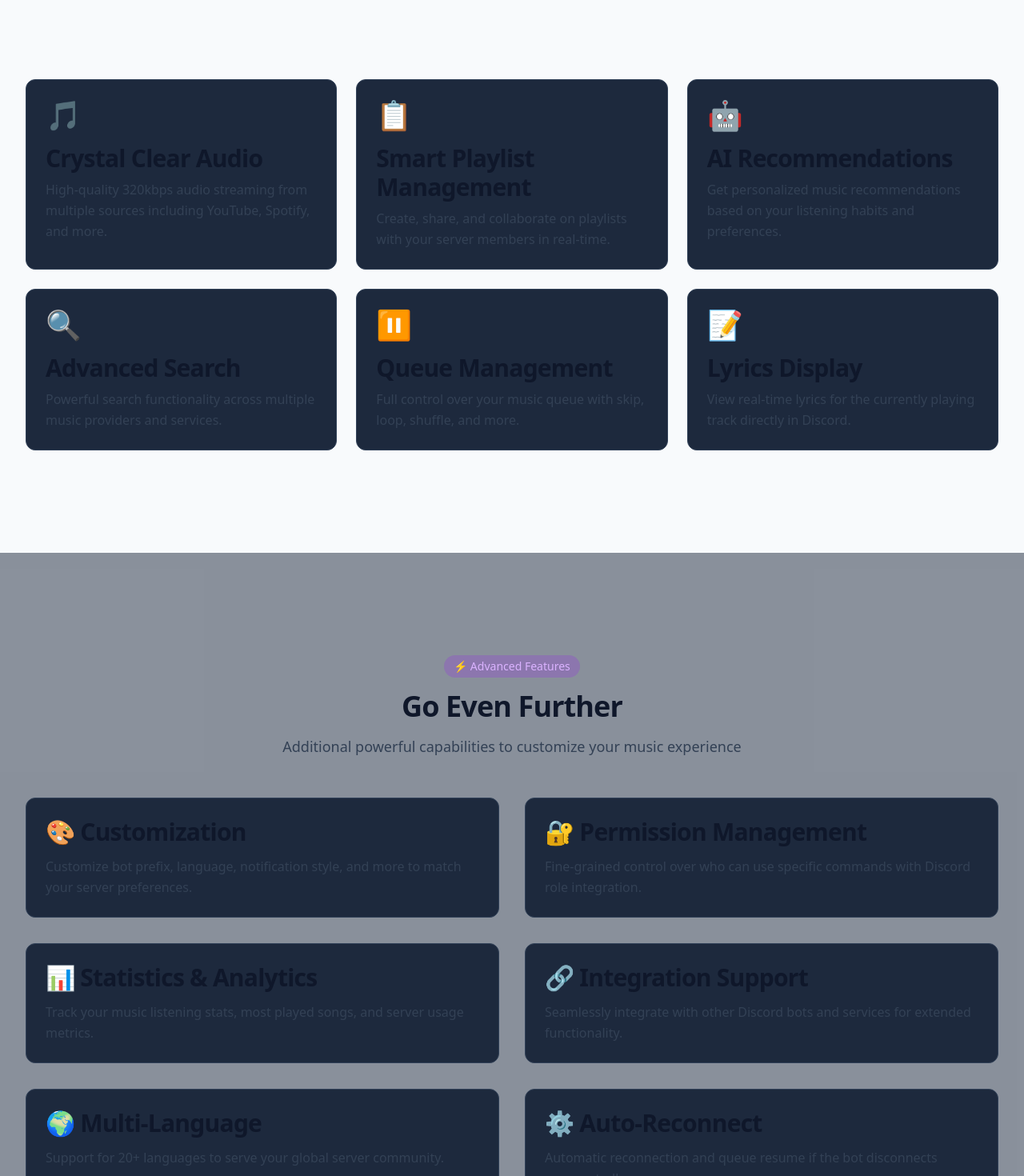
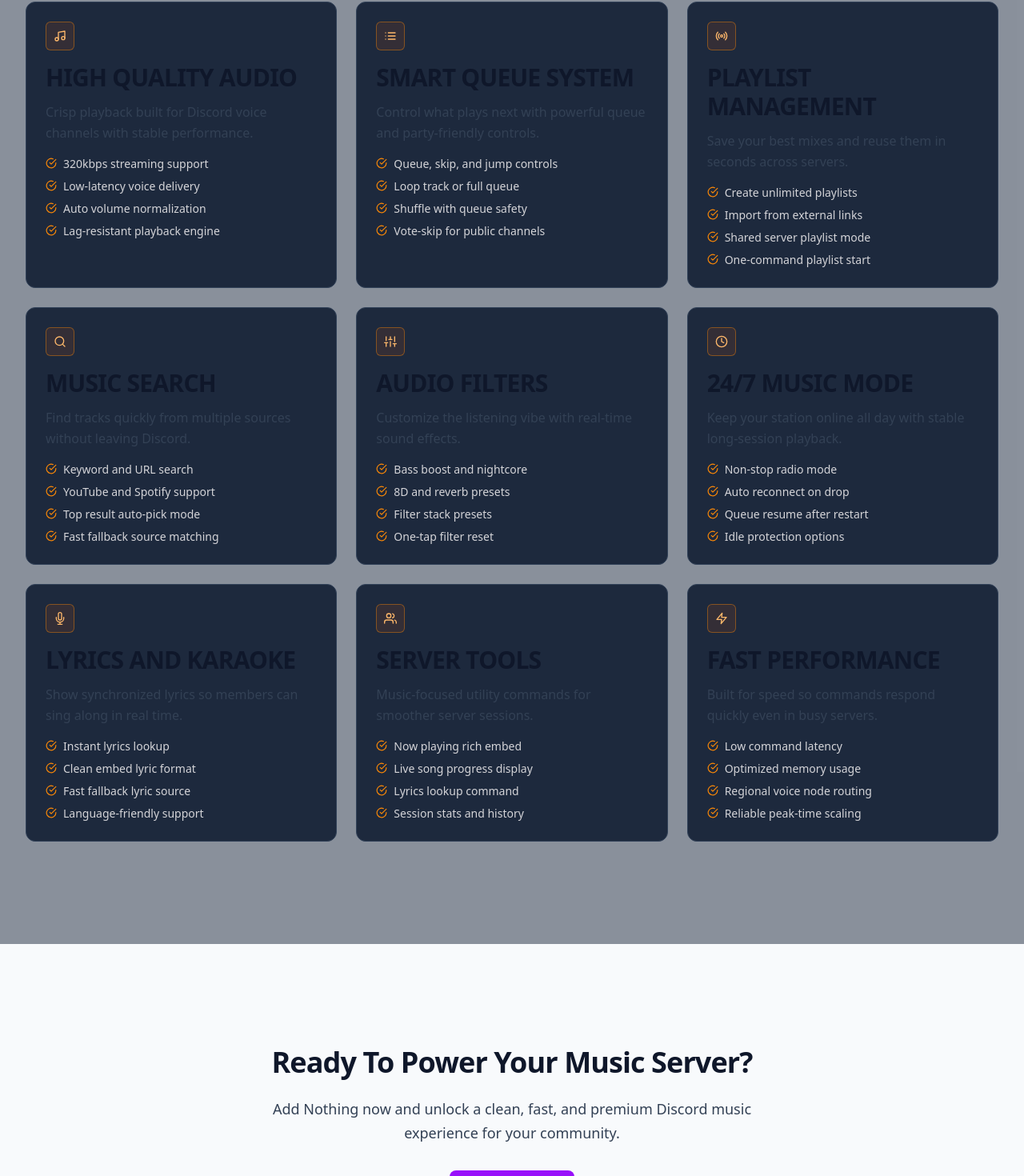
Before and after one commit to DevNest-Prince/Nothing-Muisc, a Next.js app in the folder client/: page /features in a window 1280 px wide. Shown: the part 814-2284 px from the top of the page at 80% size. Built offline with nearby package versions, Linux system fonts and the light colour scheme.

Commit message:
style: update text colors and styles across various components for improved visual consistency

```diff
--- a/client/src/app/faq/page.js
+++ b/client/src/app/faq/page.js
@@ -30,7 +30,7 @@ export default function FAQPage() {
       <section className="section section-alt container-main">
         <div className="max-w-2xl mx-auto text-center">
           <h2 className="mb-4">Still Have Questions?</h2>
-          <p className="text-lg text-slate-300 mb-8">
+          <p className="text-lg text-zinc-300 mb-8">
             Can't find what you're looking for? Get in touch with our support team or join our Discord community.
           </p>
           <div className="flex flex-col sm:flex-row gap-4 justify-center">
--- a/client/src/app/features/page.js
+++ b/client/src/app/features/page.js
@@ -1,78 +1,174 @@
-import FeatureGrid from '@/components/FeatureGrid';
-import SectionHeader from '@/components/SectionHeader';
 import Button from '@/components/Button';
 import { SITE_CONFIG } from '@/config/site';
+import {
+  FiMusic,
+  FiList,
+  FiSearch,
+  FiSliders,
+  FiMic,
+  FiClock,
+  FiUsers,
+  FiZap,
+  FiRadio,
+  FiCheckCircle,
+} from 'react-icons/fi';
 
 export const metadata = {
   title: 'Features - ' + SITE_CONFIG.name,
   description: 'Discover all the amazing features of Nothing Discord music bot',
 };
 
+const MUSIC_FEATURES = [
+  {
+    icon: FiMusic,
+    title: 'HIGH QUALITY AUDIO',
+    summary: 'Crisp playback built for Discord voice channels with stable performance.',
+    points: [
+      '320kbps streaming support',
+      'Low-latency voice delivery',
+      'Auto volume normalization',
+      'Lag-resistant playback engine',
+    ],
+  },
+  {
+    icon: FiList,
+    title: 'SMART QUEUE SYSTEM',
+    summary: 'Control what plays next with powerful queue and party-friendly controls.',
+    points: [
+      'Queue, skip, and jump controls',
+      'Loop track or full queue',
+      'Shuffle with queue safety',
+      'Vote-skip for public channels',
+    ],
+  },
+  {
+    icon: FiRadio,
+    title: 'PLAYLIST MANAGEMENT',
+    summary: 'Save your best mixes and reuse them in seconds across servers.',
+    points: [
+      'Create unlimited playlists',
+      'Import from external links',
+      'Shared server playlist mode',
+      'One-command playlist start',
+    ],
+  },
+  {
+    icon: FiSearch,
+    title: 'MUSIC SEARCH',
+    summary: 'Find tracks quickly from multiple sources without leaving Discord.',
+    points: [
+      'Keyword and URL search',
+      'YouTube and Spotify support',
+      'Top result auto-pick mode',
+      'Fast fallback source matching',
+    ],
+  },
+  {
+    icon: FiSliders,
+    title: 'AUDIO FILTERS',
+    summary: 'Customize the listening vibe with real-time sound effects.',
+    points: [
+      'Bass boost and nightcore',
+      '8D and reverb presets',
+      'Filter stack presets',
+      'One-tap filter reset',
+    ],
+  },
+  {
+    icon: FiClock,
+    title: '24/7 MUSIC MODE',
+    summary: 'Keep your station online all day with stable long-session playback.',
+    points: [
+      'Non-stop radio mode',
+      'Auto reconnect on drop',
+      'Queue resume after restart',
+      'Idle protection options',
+    ],
+  },
+  {
+    icon: FiMic,
+    title: 'LYRICS AND KARAOKE',
+    summary: 'Show synchronized lyrics so members can sing along in real time.',
+    points: [
+      'Instant lyrics lookup',
+      'Clean embed lyric format',
+      'Fast fallback lyric source',
+      'Language-friendly support',
+    ],
+  },
+  {
+    icon: FiUsers,
+    title: 'SERVER TOOLS',
+    summary: 'Music-focused utility commands for smoother server sessions.',
+    points: [
+      'Now playing rich embed',
+      'Live song progress display',
+      'Lyrics lookup command',
+      'Session stats and history',
+    ],
+  },
+  {
+    icon: FiZap,
+    title: 'FAST PERFORMANCE',
+    summary: 'Built for speed so commands respond quickly even in busy servers.',
+    points: [
+      'Low command latency',
+      'Optimized memory usage',
+      'Regional voice node routing',
+      'Reliable peak-time scaling',
+    ],
+  },
+];
+
 export default function FeaturesPage() {
   return (
     <>
-      <section className="section gradient-bg container-main">
-        <SectionHeader
-          title="Packed with Features"
-          subtitle="Everything you need for the ultimate music experience on Discord"
-        />
-      </section>
+      <section className="section section-alt container-main mt-10 md:mt-14 pt-32 md:pt-36">
+        <div className="text-center mb-12">
+          <p className="text-orange-400 uppercase tracking-[0.2em] text-xs md:text-sm font-semibold mb-4">
+            Powerful Music Capabilities
+          </p>
+          <h1 className="mb-4 leading-tight">Advanced Music Features For Your Server</h1>
+          <p className="text-zinc-400 max-w-3xl mx-auto text-base md:text-lg">
+            Nothing gives your Discord community everything needed to play, control, and enjoy music without friction.
+          </p>
+        </div>
 
-      <section className="section container-main">
-        <FeatureGrid />
-      </section>
+        <div className="grid md:grid-cols-2 xl:grid-cols-3 gap-6">
+          {MUSIC_FEATURES.map((feature) => {
+            const Icon = feature.icon;
 
-      {/* Advanced Features */}
-      <section className="section section-alt container-main">
-        <SectionHeader
-          badge="⚡ Advanced Features"
-          title="Go Even Further"
-          subtitle="Additional powerful capabilities to customize your music experience"
-        />
+            return (
+            <div key={feature.title} className="card">
+              <div className="w-9 h-9 rounded-md border border-orange-400/40 bg-orange-500/10 flex items-center justify-center text-orange-300 text-base mb-4">
+                <Icon />
+              </div>
 
-        <div className="grid md:grid-cols-2 gap-8">
-          {[
-            {
-              title: '🎨 Customization',
-              description: 'Customize bot prefix, language, notification style, and more to match your server preferences.',
-            },
-            {
-              title: '🔐 Permission Management',
-              description: 'Fine-grained control over who can use specific commands with Discord role integration.',
-            },
-            {
-              title: '📊 Statistics & Analytics',
-              description: 'Track your music listening stats, most played songs, and server usage metrics.',
-            },
-            {
-              title: '🔗 Integration Support',
-              description: 'Seamlessly integrate with other Discord bots and services for extended functionality.',
-            },
-            {
-              title: '🌍 Multi-Language',
-              description: 'Support for 20+ languages to serve your global server community.',
-            },
-            {
-              title: '⚙️ Auto-Reconnect',
-              description: 'Automatic reconnection and queue resume if the bot disconnects unexpectedly.',
-            },
-          ].map((feature, idx) => (
-            <div key={idx} className="card">
-              <h3 className="mb-3">{feature.title}</h3>
-              <p className="text-slate-400">{feature.description}</p>
+              <h3 className="mb-3 text-xl md:text-2xl">{feature.title}</h3>
+              <p className="text-zinc-400 mb-4">{feature.summary}</p>
+
+              <ul className="space-y-2">
+                {feature.points.map((point) => (
+                  <li key={point} className="text-zinc-300 text-sm flex items-start gap-2">
+                    <FiCheckCircle className="text-orange-400 mt-0.5 shrink-0" />
+                    <span>{point}</span>
+                  </li>
+                ))}
+              </ul>
             </div>
-          ))}
+            );
+          })}
         </div>
       </section>
 
       {/* CTA */}
       <section className="section container-main text-center">
-        <h2 className="mb-6">Get Started Today</h2>
-        <p className="text-lg text-slate-300 mb-8 max-w-2xl mx-auto">
-          Experience all these features by adding Nothing to your Discord server now.
+        <h2 className="mb-6">Ready To Power Your Music Server?</h2>
+        <p className="text-lg text-zinc-300 mb-8 max-w-2xl mx-auto">
+          Add Nothing now and unlock a clean, fast, and premium Discord music experience for your community.
         </p>
         <Button href={SITE_CONFIG.bot.inviteUrl} variant="primary" size="lg">
-          🚀 Add to Discord
+          Add to Discord
         </Button>
       </section>
     </>
--- a/client/src/app/layout.js
+++ b/client/src/app/layout.js
@@ -6,11 +6,16 @@ import './globals.css';
 export const metadata = {
   title: SITE_CONFIG.title,
   description: SITE_CONFIG.description,
+  icons: {
+    icon: '/mintone.jpg',
+    shortcut: '/mintone.jpg',
+    apple: '/mintone.jpg',
+  },
 };
 
 export default function RootLayout({ children }) {
   return (
-    <html lang="en">
+    <html lang="en" suppressHydrationWarning>
       <body className="flex flex-col min-h-screen">
         <Header />
         <main className="flex-1">{children}</main>
--- a/client/src/app/loading.js
+++ b/client/src/app/loading.js
@@ -3,11 +3,11 @@ export default function Loading() {
     <div className="flex items-center justify-center min-h-screen">
       <div className="text-center">
         <div className="mb-4">
-          <div className="inline-flex items-center justify-center w-12 h-12 bg-gradient-to-br from-purple-600 to-pink-600 rounded-lg animate-pulse">
-            <span className="text-white font-bold text-xl">Ø</span>
+          <div className="inline-flex items-center justify-center w-12 h-12 bg-gradient-to-br from-orange-500 to-amber-500 rounded-lg animate-pulse">
+            <span className="text-white font-bold text-xl"></span>
           </div>
         </div>
-        <p className="text-slate-400">Loading...</p>
+        <p className="text-zinc-400">Loading...</p>
       </div>
     </div>
   );
--- a/client/src/app/not-found.js
+++ b/client/src/app/not-found.js
@@ -8,13 +8,13 @@ export default function NotFound() {
 
         <h1 className="mb-4">Page Not Found</h1>
 
-        <p className="text-slate-400 text-lg mb-8">
+        <p className="text-zinc-400 text-lg mb-8">
           Oops! The page you're looking for doesn't exist. Let's get you back on track.
         </p>
 
         <div className="flex flex-col sm:flex-row gap-4 justify-center">
           <Link href="/" className="btn btn-primary">
-            ← Back Home
+             Back Home
           </Link>
           <Link href="/contact" className="btn btn-outline">
             Report Issue
--- a/client/src/app/page.js
+++ b/client/src/app/page.js
@@ -13,7 +13,7 @@ export default function Home() {
       {/* Features Section */}
       <section className="section container-main">
         <SectionHeader
-          badge="🎯 Key Features"
+          badge=" Key Features"
           title="Everything You Need"
           subtitle="Nothing bot packs powerful features to enhance your Discord server's music experience"
         />
@@ -25,7 +25,7 @@ export default function Home() {
         <div className="container-main">
           <div className="max-w-2xl mx-auto text-center">
             <h2 className="mb-6">Ready to Transform Your Server?</h2>
-            <p className="text-lg text-slate-300 mb-8">
+            <p className="text-lg text-zinc-300 mb-8">
               Join thousands of Discord servers already using Nothing for their music needs.
             </p>
             <div className="flex flex-col sm:flex-row gap-4 justify-center">
@@ -51,7 +51,7 @@ export default function Home() {
           ].map((stat, idx) => (
             <div key={idx} className="card text-center">
               <div className="text-3xl md:text-4xl font-bold gradient-text mb-2">{stat.value}</div>
-              <p className="text-slate-400">{stat.label}</p>
+              <p className="text-zinc-400">{stat.label}</p>
             </div>
           ))}
         </div>
```
Also changed, not shown: client/src/app/about/page.js (+19 -19 lines), client/src/app/commands/page.js (+10 -10 lines), client/src/app/contact/page.js (+20 -20 lines), client/src/app/docs/page.js (+26 -26 lines).
